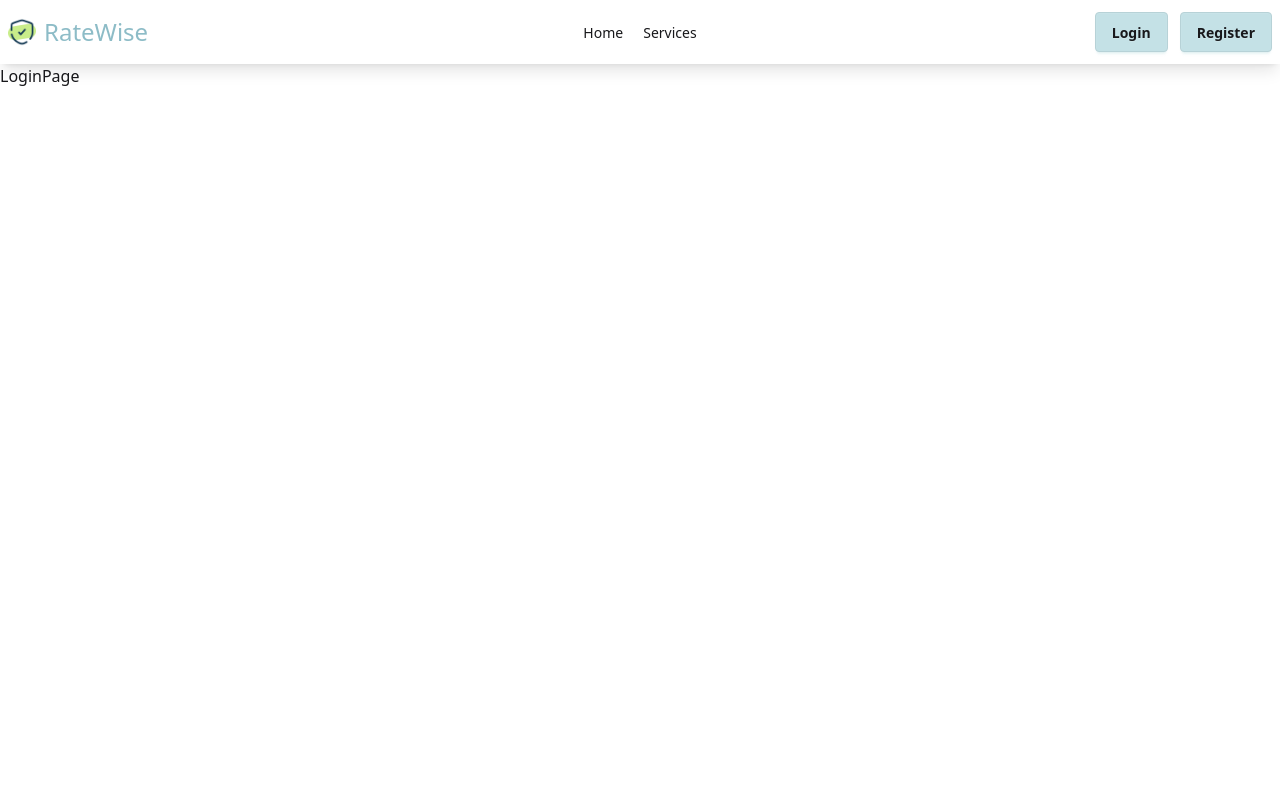
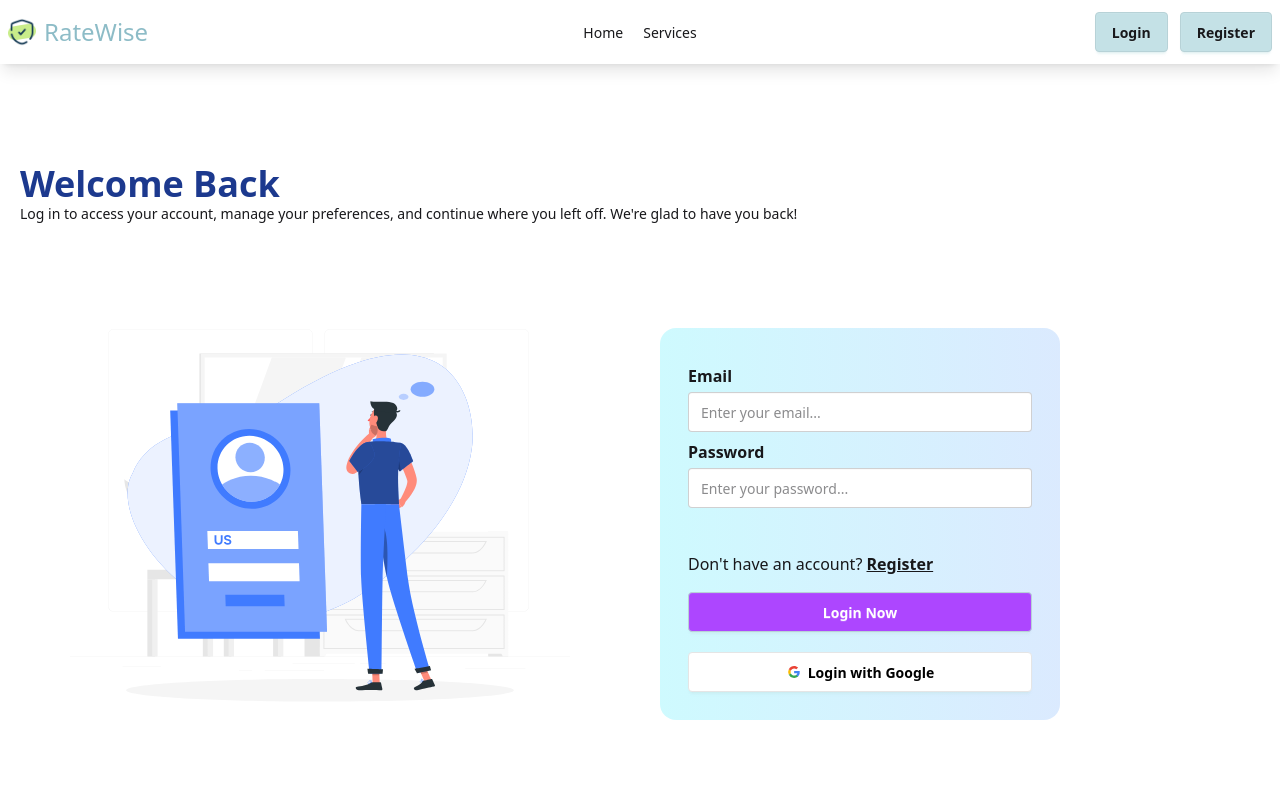
Before and after one commit to Rafi-Shariar/RateWise-Client-Side, a React (Vite) app: page /login in a window 1280 px wide. Shown: the top 800 px of the page. Built offline with nearby package versions, Linux system fonts and the light colour scheme; no server answers.

Commit message:
login page done

```diff
--- /dev/null
+++ b/src/Components/Forms/LoginForm.jsx
@@ -0,0 +1,155 @@
+import React, { use } from "react";
+import { Link, useLocation, useNavigate } from "react-router";
+import { AuthContext } from "../../Context/AuthContext";
+import Swal from "sweetalert2";
+
+const LoginForm = () => {
+  const { logInUser, GoogleLogIn } = use(AuthContext);
+  const location = useLocation();
+  const navigate = useNavigate();
+
+  // Form Login
+  const handleLogin = (e) => {
+    e.preventDefault();
+
+    const email = e.target.email.value;
+    const password = e.target.password.value;
+
+    logInUser(email, password)
+      .then(() => {
+        Swal.fire({
+          title: "You are logged In",
+          icon: "success",
+          draggable: true,
+        });
+
+        navigate(`${location.state? location.state : '/'} `);
+      })
+      .catch(() => {
+        Swal.fire({
+          icon: "error",
+          title: "Oops...",
+          text: "Wrong email or password ! Try Again.",
+        });
+      });
+  };
+
+  //GoogleLogin
+  const handleGoogleLogin = () => {
+    GoogleLogIn()
+    .then((result)=>{
+        const loggedUser = result.user;
+
+        const newUser = {
+            name : loggedUser.displayName,
+            email: loggedUser.email,
+            photourl: loggedUser.photoURL
+        }
+
+        fetch('http://localhost:3000/users',{
+            method:"POST",
+            headers:{ 'content-type' : 'application/json'},
+            body: JSON.stringify(newUser)
+
+        })
+        .then(res => res.json())
+        .then (()=>{
+            Swal.fire({
+            title: "Login Successful!",
+            icon: "success",
+            draggable: true,
+          });
+
+          navigate(`${location.state? location.state : '/'} `);
+        })
+    })
+    .catch(()=>{
+        Swal.fire({
+          icon: "error",
+          title: "Oops...",
+          text: "Something went wrong !!",
+          footer: '<a href="#">Try Again</a>',
+        });
+    })
+  };
+  return (
+    <div className="lg:w-2/3 bg-linear-to-r from-cyan-100 to-blue-100 p-7 rounded-2xl">
+      <form
+        action=""
+        className=" "
+        onSubmit={handleLogin}
+      >
+        <legend className="fieldset-legend">Email</legend>
+        <input
+          type="email"
+          className="input w-full"
+          placeholder="Enter your email..."
+          name="email"
+          required
+        />
+
+        <legend className="fieldset-legend">Password</legend>
+        <input
+          type="password"
+          className="input validator w-full"
+          required
+          placeholder="Enter your password..."
+          minLength="6"
+          pattern="(?=.*[a-z])(?=.*[A-Z]).{6,}"
+          title="Must be more than 6 characters, including lowercase AND uppercase letterS"
+          name="password"
+        />
+        <p className="validator-hint">
+          Must be more than 6 characters, including uppercase and lowercase
+          letters.
+        </p>
+        <Link to={"/login"}>
+          Don't have an account?{" "}
+          <span className="font-semibold underline">Register</span>
+        </Link>
+        <button
+          type="submit"
+          className="btn bg-purple-500 text-white w-full mt-4 hover:bg-white hover:text-purple-700"
+        >
+          Login Now
+        </button>
+
+
+      </form>
+       <div className="mt-5">
+          <button onClick={handleGoogleLogin} className="btn w-full bg-white text-black border-[#e5e5e5]" >
+            <svg
+              aria-label="Google logo"
+              width="16"
+              height="16"
+              xmlns="http://www.w3.org/2000/svg"
+              viewBox="0 0 512 512"
+            >
+              <g>
+                <path d="m0 0H512V512H0" fill="#fff"></path>
+                <path
+                  fill="#34a853"
+                  d="M153 292c30 82 118 95 171 60h62v48A192 192 0 0190 341"
+                ></path>
+                <path
+                  fill="#4285f4"
+                  d="m386 400a140 175 0 0053-179H260v74h102q-7 37-38 57"
+                ></path>
+                <path
+                  fill="#fbbc02"
+                  d="m90 341a208 200 0 010-171l63 49q-12 37 0 73"
+                ></path>
+                <path
+                  fill="#ea4335"
+                  d="m153 219c22-69 116-109 179-50l55-54c-78-75-230-72-297 55"
+                ></path>
+              </g>
+            </svg>
+            Login with Google
+          </button>
+        </div>
+    </div>
+  );
+};
+
+export default LoginForm;
--- a/src/Components/RegistrationForm.jsx
+++ b/src/Components/Forms/RegistrationForm.jsx
@@ -1,6 +1,6 @@
 import React, { use } from "react";
 import { Link } from "react-router";
-import { AuthContext } from "../Context/AuthContext";
+import { AuthContext } from "../../Context/AuthContext";
 import Swal from "sweetalert2";
 
 const RegistrationForm = () => {
--- a/src/Pages/LoginPage.jsx
+++ b/src/Pages/LoginPage.jsx
@@ -1,11 +1,45 @@
-import React from 'react';
+import React from "react";
+import { motion } from "motion/react";
+import Lottie from "lottie-react";
+import lottieAnimation from "../assets/Lottie/Login.json";
+import RegistrationForm from "../Components/Forms/RegistrationForm";
+import LoginForm from "../Components/Forms/LoginForm";
+const LoginPage = () => {
+  return (
+    <div className="mt-20 p-5">
+      {/* title */}
+      <motion.div
+        initial={{ x: -400, opacity: 0 }}
+        animate={{ x: 0, opacity: 1 }}
+        transition={{ duration: 1, ease: "easeOut" }}
+      >
+        <h1 className="text-2xl font-semibold text-blue-900 lg:text-4xl">
+  Welcome Back
+</h1>
+<p className="font-extralight text-xs lg:text-sm">
+  Log in to access your account, manage your preferences, and continue where you left off. We're glad to have you back!
+</p>
 
-const LoginPage = () => {
-    return (
-        <div>
-            LoginPage
+      </motion.div>
+
+      {/* Container */}
+      <section className="flex flex-col lg:flex-row gap-10 items-center justify-around">
+        {/* Animation */}
+        <div className="lg:w-1/2">
+          <div className="flex flex-col lg:flex-row justify-between items-center gap-10">
+            <div className="mx-auto">
+              <Lottie animationData={lottieAnimation} loop={true} />
+            </div>
+          </div>
         </div>
-    );
+
+        {/* Form */}
+        <div className="w-full lg:w-1/2">
+          <LoginForm></LoginForm>
+        </div>
+      </section>
+    </div>
+  );
 };
 
 export default LoginPage;
--- a/src/Pages/RegistrationPage.jsx
+++ b/src/Pages/RegistrationPage.jsx
@@ -2,7 +2,7 @@ import React from "react";
 import { motion } from "motion/react";
 import Lottie from "lottie-react";
 import lottieAnimation from "../assets/Lottie/Registration.json";
-import RegistrationForm from "../Components/RegistrationForm";
+import RegistrationForm from "../Components/Forms/RegistrationForm";
 const RegistrationPage = () => {
   return (
     <div className="mt-20 p-5">
```
